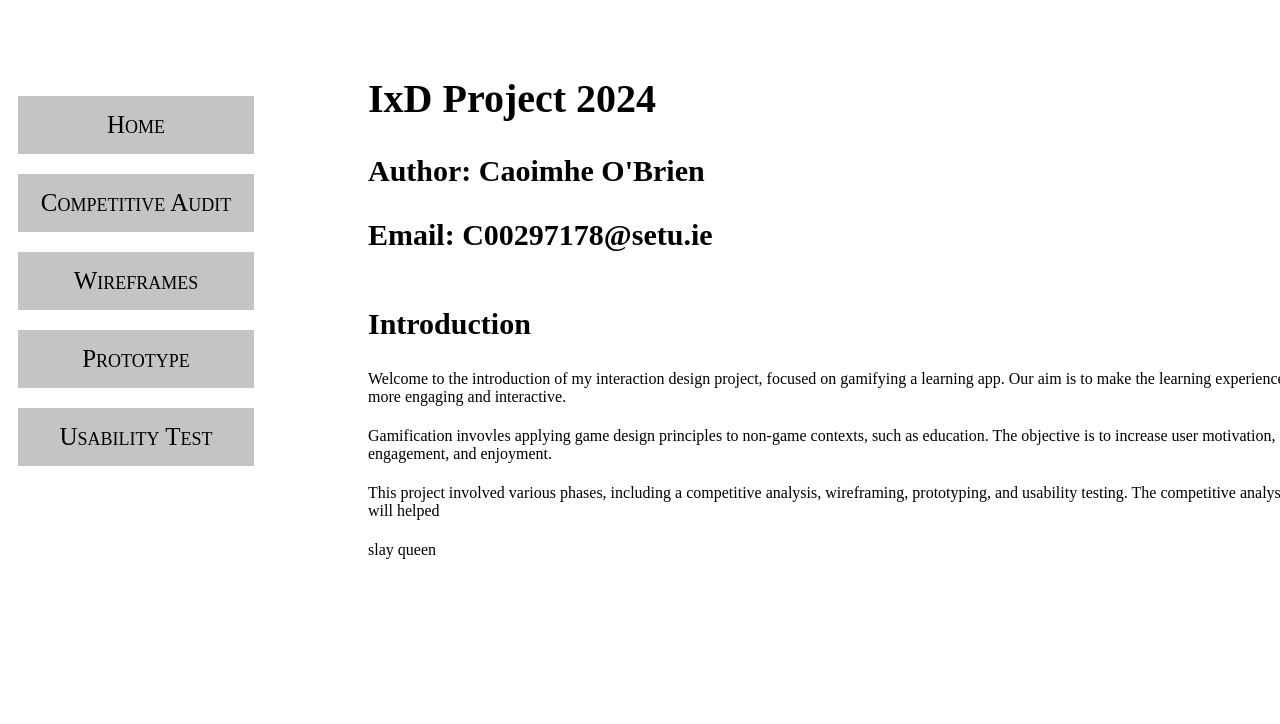
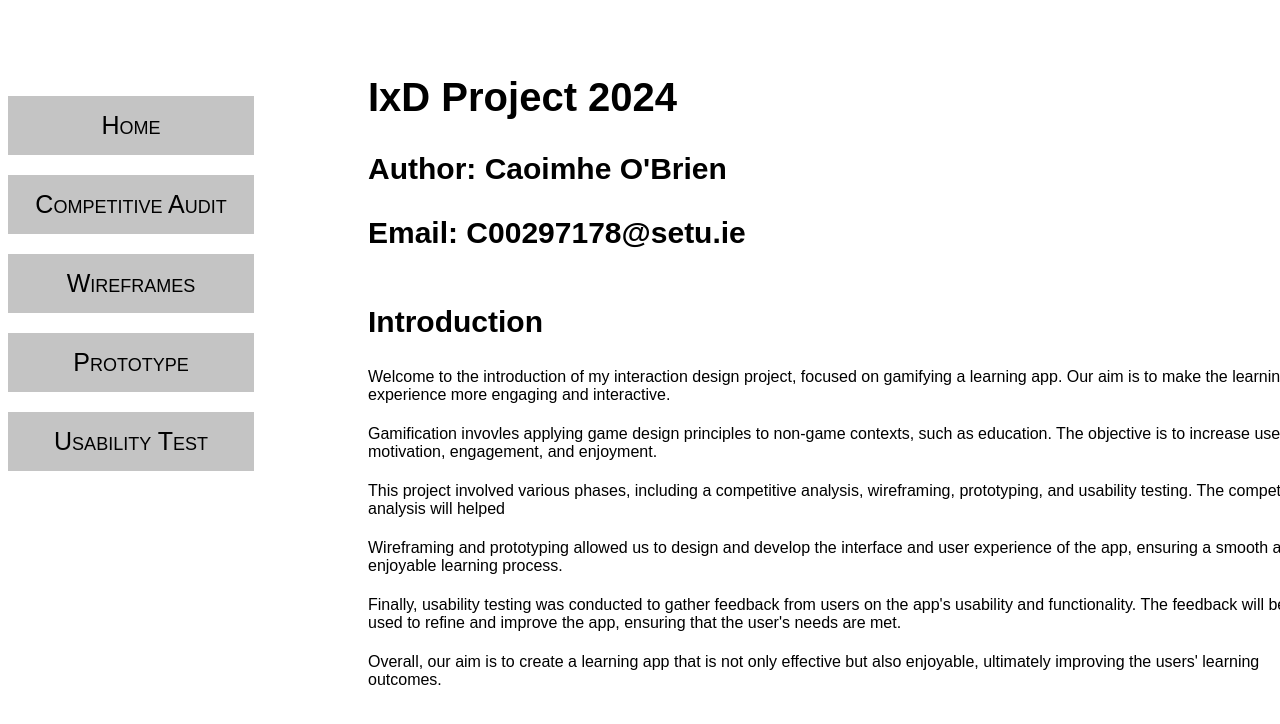
Before and after one commit to KenPowerClassroom/ixd-project-2024-CaoimheOBrien, a plain HTML site: page index.html in a window 1280 px wide. Shown: the top 724 px of the page. Drawn offline with Linux system fonts and the light colour scheme.

Commit message:
Added introduction text

```diff
--- a/index.html
+++ b/index.html
@@ -7,7 +7,6 @@
 </head>
 
 <div id="Nav_bar" >
-    <aside>
         <nav>
             <ul>
                 <li> <a href = "index.html">Home</a> </li>
@@ -17,11 +16,11 @@
                 <li> <a href = "usability_test.html">Usability Test</a></li>
             </ul>
         </nav>
-    </aside>
-    </div>
+</div>
 
+
+<div id="BodyOfText">
 <body>
-<div id="BodyOfText">
     <h1 \n>IxD Project 2024</h1>
     <h2>Author: Caoimhe O'Brien </h2>
     <h2>Email: C00297178@setu.ie</h2>
@@ -31,8 +30,9 @@
     <p> Welcome to the introduction of my interaction design project, focused on gamifying a learning app. Our aim is to make the learning experience more engaging and interactive.</p>
     <p> Gamification invovles applying game design principles to non-game contexts, such as education. The objective is to increase user motivation, engagement,  and enjoyment. </p>
     <p>This project involved various phases, including a competitive analysis, wireframing, prototyping, and usability testing. The competitive analysis will helped </p>
-    <p> slay queen </p>
-
+    <p>Wireframing and prototyping allowed us to design and develop the interface and user experience of the app, ensuring a smooth and enjoyable learning process. </p>
+    <p>Finally, usability testing was conducted to gather feedback from users on the app's usability and functionality. The feedback will be used to refine and improve the app, ensuring that the user's needs are met.</p>
+    <p>Overall, our aim is to create a learning app that is not only effective but also enjoyable, ultimately improving the users' learning outcomes.  </p>
 </body>
 </div>
 </html>
--- a/style.css
+++ b/style.css
@@ -5,6 +5,7 @@
 body{
     display: inline-flexbox;
     margin-top: 70px;
+    font-family: 'Arial';
 }
 
 h1, h2, h3, p,
@@ -13,7 +14,7 @@ article,footer, header, main, section{
     margin-top: 5px;
     margin-left: 360px;
     width: 75%;
-    font-family: 'Sans-serif';
+
     display:inline-block
 }
 
@@ -44,6 +45,7 @@ li{
 a{
     padding: 15px;
     border: 10px solid rgb(255,255,255);
+    border-left: 0px;
     color: #000000;
     text-align: center;
     background-color: rgb(196, 196, 196);
```
